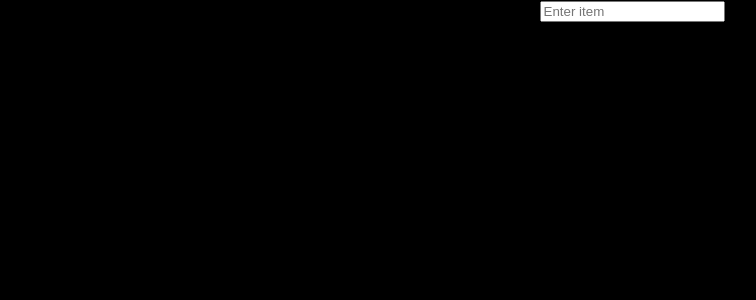
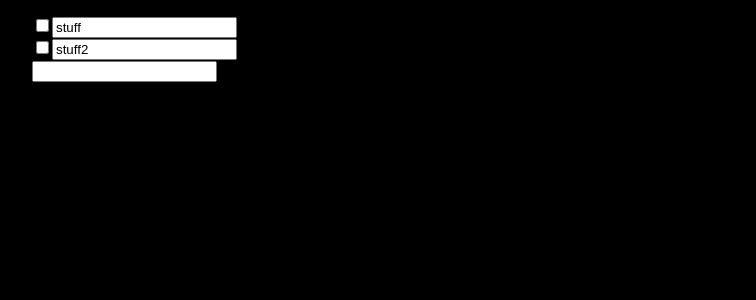
Before and after one commit to ali-naq-v/react-todo-terminal, a React (Create React App) app: page / in a window 1280 px wide. Shown: the top 300 px of the page, without its empty margins (8-764 px from the left). Built offline with nearby package versions, Linux system fonts and the light colour scheme.

Commit message:
first working version of feature

```diff
--- a/src/App.js
+++ b/src/App.js
@@ -4,116 +4,75 @@ import {useState} from 'react'
 import './App.css';
 
 function App() {
+
+
+  const initToDoItems = [
+    { content: "stuff",
+    completed: false,
+    hidden: function() {
+      return this.content.length === 0
+    }
+  },
+    { content: "stuff2",
+    completed: false,
+    hidden: function() {
+      return this.content.length === 0
+    }
+  },
+    { content: "",
+    completed: true,
+    hidden: function() {
+      return this.content.length === 0
+    }
+  }
+    ]
+
+
+
+
+  const [toDoItems, setToDoItems] = useState(initToDoItems)
+
+  const toggleCompleted = (indexToDo) => {
+
+    const _todo = [...toDoItems]
+
+    if (_todo[indexToDo].completed) {
+      _todo[indexToDo].completed = false
+    }
+    else {
+      _todo[indexToDo].completed = true
+    }
+
+
+    setToDoItems(_todo)
+
+  }
+
+  const updateToDo = (event, indexToDo)  => {
+
+    const _todo = [...toDoItems]
+    _todo[indexToDo].content = event.target.value
+
+    setToDoItems(_todo)
+
+  }
+
   return (
     <React.Fragment>
-  <ToDoContainer/>
+      <ul className='ToDoContainer'>
+      {toDoItems.map((todo, index)=> {
+        return (
+        <li key={index}>
+          <input type="checkbox" onChange={(event) => toggleCompleted(index)} checked={todo.completed} hidden={todo.hidden()}/>
+          <input type="text" onChange={(event) => updateToDo(event, index) } value={todo.content}/>
+        </li>
+      )
+      })}
+
+      </ul>
+
     </React.Fragment>
   )
 }
 
-function ToDoContainer() {
-
-
-
-  const enterKeyStuff = (e) => {
-    e.preventDefault();
-    console.log("hey i hit enter!!!!")
-  }
-  return (
-    <div className="App">
-     <form className="center" onSubmit={enterKeyStuff} >
-
-  <ToDoItem/>
-
-     </form>
-    </div>
-  );
-}
-
-
-function CheckBox({onUpdate, checkStatus, hidden}) {
-
-  return (
-    <input type="checkbox" onChange={onUpdate} checked={checkStatus} hidden={hidden}/>
-  )
-}
-
-function ToDoItem() {
-  const [hiddenCheckBox, toggleHidingCheckBox] = useState(true)
-  const [checked, toggleCheck] = useState(false)
-
-  const toggleCheckItem = () => {
-    checked ? toggleCheck(false): toggleCheck(true)
-  }
-
-  const onUserInput = (values) => {
-    if (values.length > 0) {
-      toggleHidingCheckBox(false)
-    }
-    else {
-      toggleCheck(false)
-      toggleHidingCheckBox(true)
-    }
-  }
-
-
-
-  return (
-         <React.Fragment>
-           <CheckBox onUpdate={toggleCheckItem} checkStatus={checked} hidden={hiddenCheckBox} />
-           <UserInput onUpdate={onUserInput} checkStatus={checked}/>
-         </React.Fragment>
-  )
-}
-
-function UserInput({onUpdate, checkStatus}) {
-
-
-  const [inputValue, setInputValue] = useState('')
-
-  const updateInput = (e) => {
-    onUpdate(e.target.value)
-    setInputValue(e.target.value)
-
-  }
-
-
-  const strikeThrough = {
-    textDecoration: 'line-through'
-  };
-  return (
-    <React.Fragment>
-      {checkStatus ?
-    <input
-    type="text"
-    placeholder="Enter item"
-    autoComplete="off"
-    style={strikeThrough}
-    onChange={updateInput}
-    value={inputValue}
-    />:
-    <input
-    type="text"
-    placeholder="Enter item"
-    autoComplete="off"
-    onChange={updateInput}
-    value={inputValue}
-    />
-      }
-   </React.Fragment>
-
-  )
-}
-
-
-// function dostuff(e){
-//   //e.preventDefault()
-//   console.log(e.target.value)
-//  // console.log(e.target.value)
-// }
-
-
-// function selected(e){
-//   console.log("one of these is selected!")
-// }
 export default App;
```
